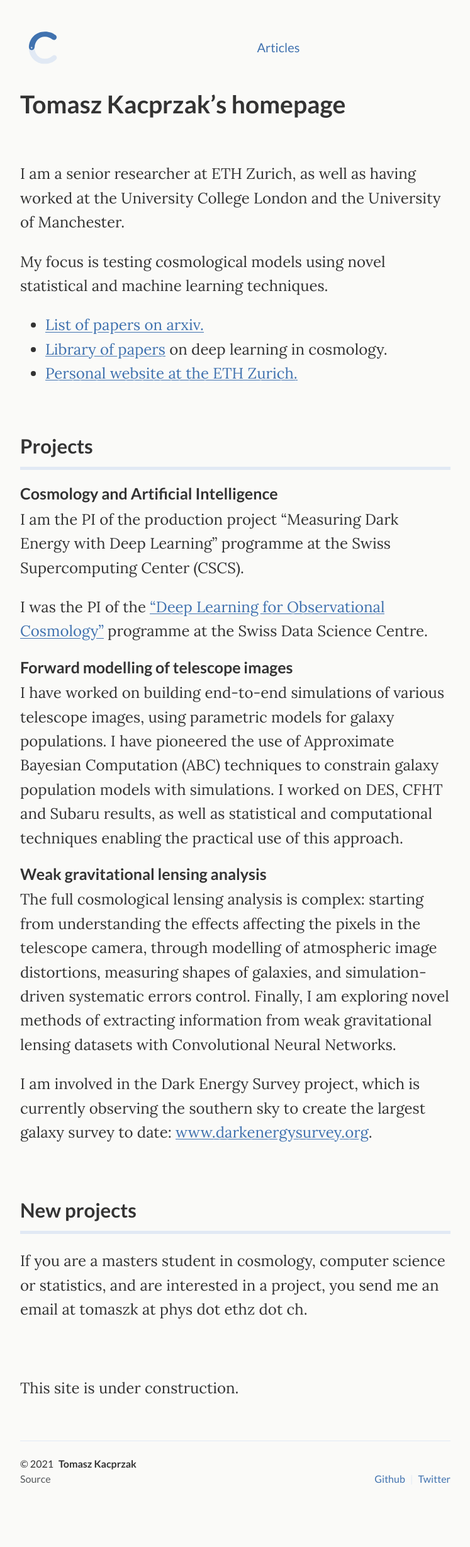
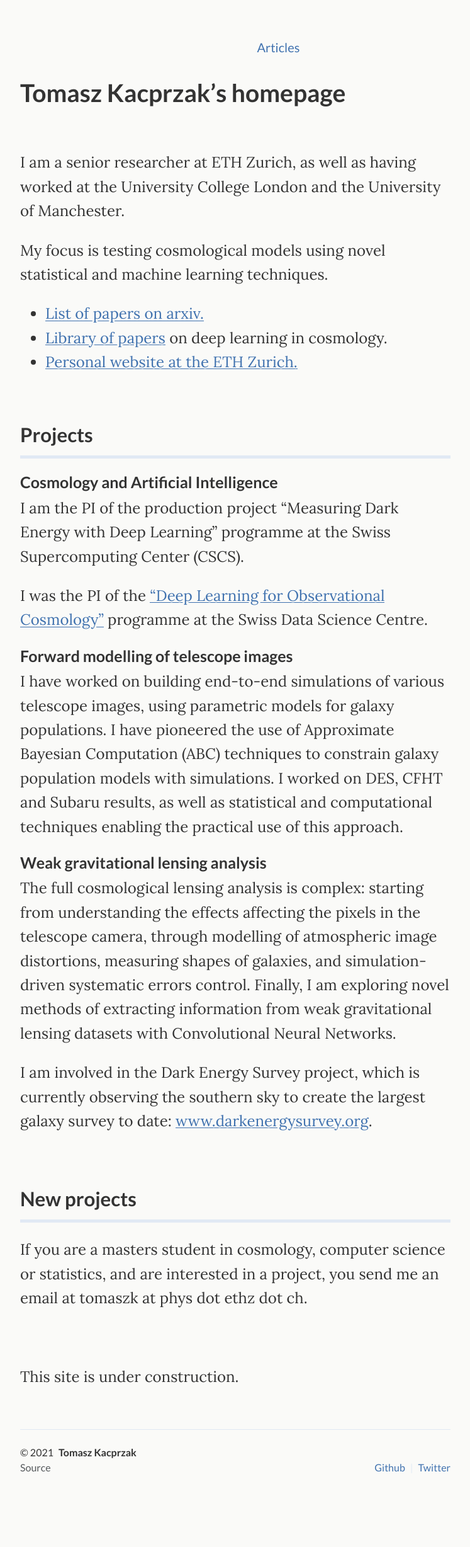
Before and after one commit to tomaszkacprzak/tomaszkacprzak.github.io, a Jekyll site: the page built from index.md, in a window 1280 px wide. Shown: the whole page at 63% size, without its empty margins (266-1013 px from the left). Built offline with Jekyll 4.4.1, drawn with Linux system fonts in a browser that asks for light colours.

Commit message:
Update header.html

```diff
--- a/_includes/header.html
+++ b/_includes/header.html
@@ -1,8 +1,8 @@
 <header class="site-header">
 
-  <h1 class="site-title">
-    <a href="{{ site.baseurl }}/" title="Home page"><img class="site-logo" src="{{ site.baseurl }}/assets/img/logo.svg"></a>
-  </h1>
+<!--   <h1 class="site-title"> -->
+<!--     <a href="{{ site.baseurl }}/" title="Home page"><img class="site-logo" src="{{ site.baseurl }}/assets/img/logo.svg"></a> -->
+<!--   </h1> -->
 
   <nav class="site-nav">
     {% for link in site.navigation %}
```
